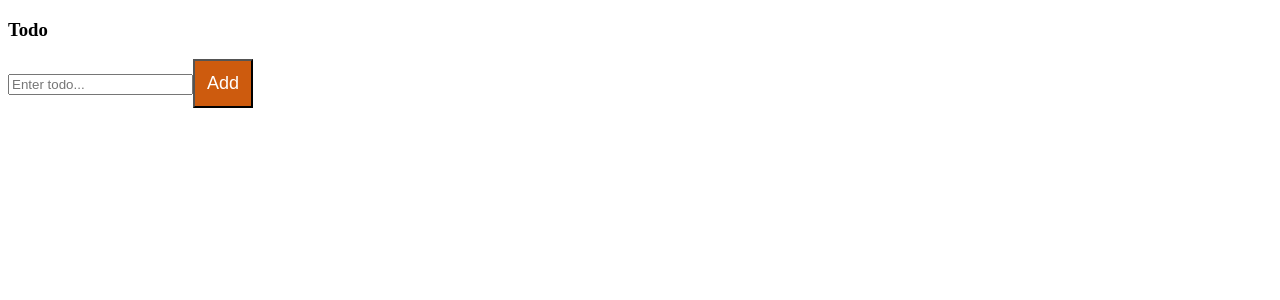
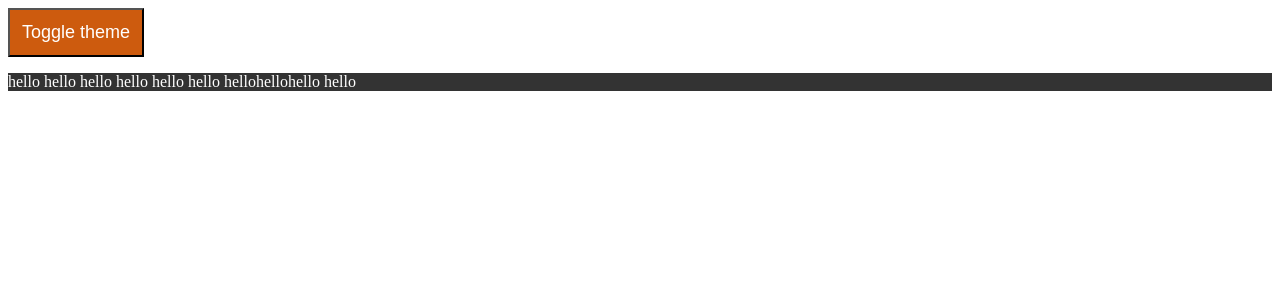
Before and after one commit to ThanhNhanDang/TikTok, a React (Create React App) app: page / in a window 1280 px wide. Shown: the top 300 px of the page. Built offline with nearby package versions, Linux system fonts and the light colour scheme.

Commit message:
useContext

```diff
--- a/src/App.css
+++ b/src/App.css
@@ -25,3 +25,7 @@
 .tabs{
     padding: 12px;
 }
+.dark{
+    color: white;
+    background-color: #333;
+}
--- a/src/App.js
+++ b/src/App.js
@@ -1,7 +1,25 @@
-import React from "react";
-import TodoApp from "./components/Todo/";
+import React, { useContext } from "react";
+import Content from "./components/content/Content";
+import { ThemeContext } from "./components/Theme/ThemeContext";
+
+//Context
+// CompA => CompB => CompC
+//-> CompA => CompC
+
+// Theme: Dark / Light
+
+// 1. Create context
+// 2. Provider
+// 3. Consumer
+
 function App() {
-  return <TodoApp />;
+  const context = useContext(ThemeContext);
+  return (
+      <>
+        <button onClick={context.toggleTheme}>Toggle theme</button>
+        <Content />
+      </>
+  );
 }
 
 export default App;
--- /dev/null
+++ b/src/components/Theme/ThemeContext.js
@@ -0,0 +1,19 @@
+import React, { createContext, useState } from "react";
+const ThemeContext = createContext();
+
+function ThemeProvider({ children }) {
+  const [theme, setTheme] = useState("dark");
+
+  const toggleTheme = () => {
+    setTheme(theme === "dark" ? "light" : "dark");
+  };
+
+  const value = {
+    theme,
+    toggleTheme,
+  };
+  return (
+    <ThemeContext.Provider value={value}>{children}</ThemeContext.Provider>
+  );
+}
+export { ThemeContext, ThemeProvider };
--- a/src/components/content/Content.js
+++ b/src/components/content/Content.js
@@ -1,19 +1,9 @@
 import React, { useEffect, useRef, useState, memo } from "react";
 import "../../App.css";
-import Video from "../video/Video";
+import Paragraph from "./Paragraph";
 
-// 1. memo() -> Higher Order Commponent (HOC)
-// 2. useCallback()
-
-function Content({onIncrease}) {
-  console.log("re-render")
-
-  return (
-    <>
-      <button onClick={onIncrease}>Click me!</button>
-      <Video />
-    </>
-  );
+function Content() {
+  return <Paragraph />;
 }
 
 export default memo(Content);
--- /dev/null
+++ b/src/components/content/Paragraph.js
@@ -0,0 +1,15 @@
+import React, { useContext } from "react";
+import "../../App.css";
+import { ThemeContext } from "../Theme/ThemeContext";
+
+function Paragraph() {
+  const context = useContext(ThemeContext);
+
+  return (
+    <p className={context.theme}>
+      hello hello hello hello hello hello hellohellohello hello
+    </p>
+  );
+}
+
+export default Paragraph;
--- a/src/index.js
+++ b/src/index.js
@@ -1,11 +1,13 @@
 import React from "react";
 import ReactDOM from "react-dom";
 import App from "./App";
-
+import { ThemeProvider } from "./components/Theme/ThemeContext";
 
 ReactDOM.render(
   <React.StrictMode>
-    <App />
+    <ThemeProvider>
+      <App />
+    </ThemeProvider>
   </React.StrictMode>,
   document.getElementById("root")
 );
```
Also changed, not shown: src/components/video/Video.js (deleted, +0 -11 lines).
